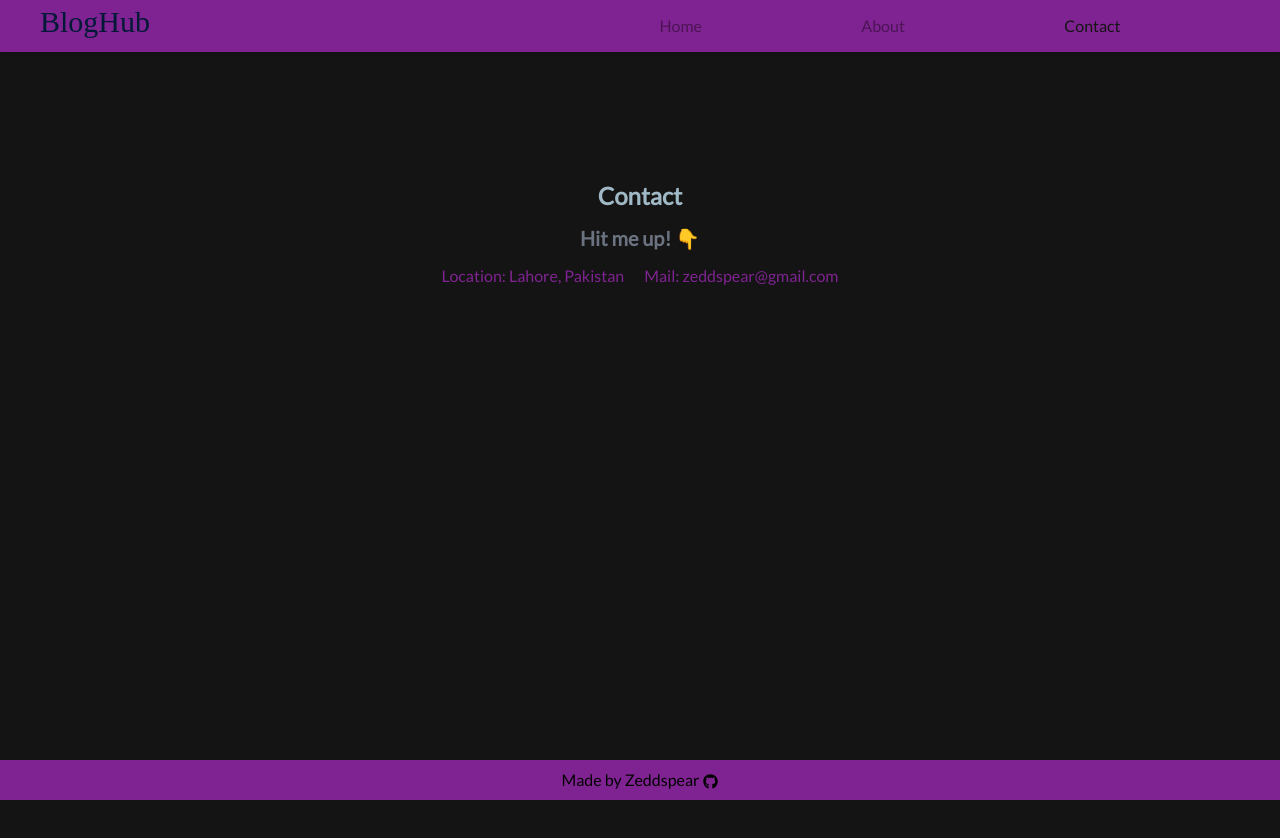
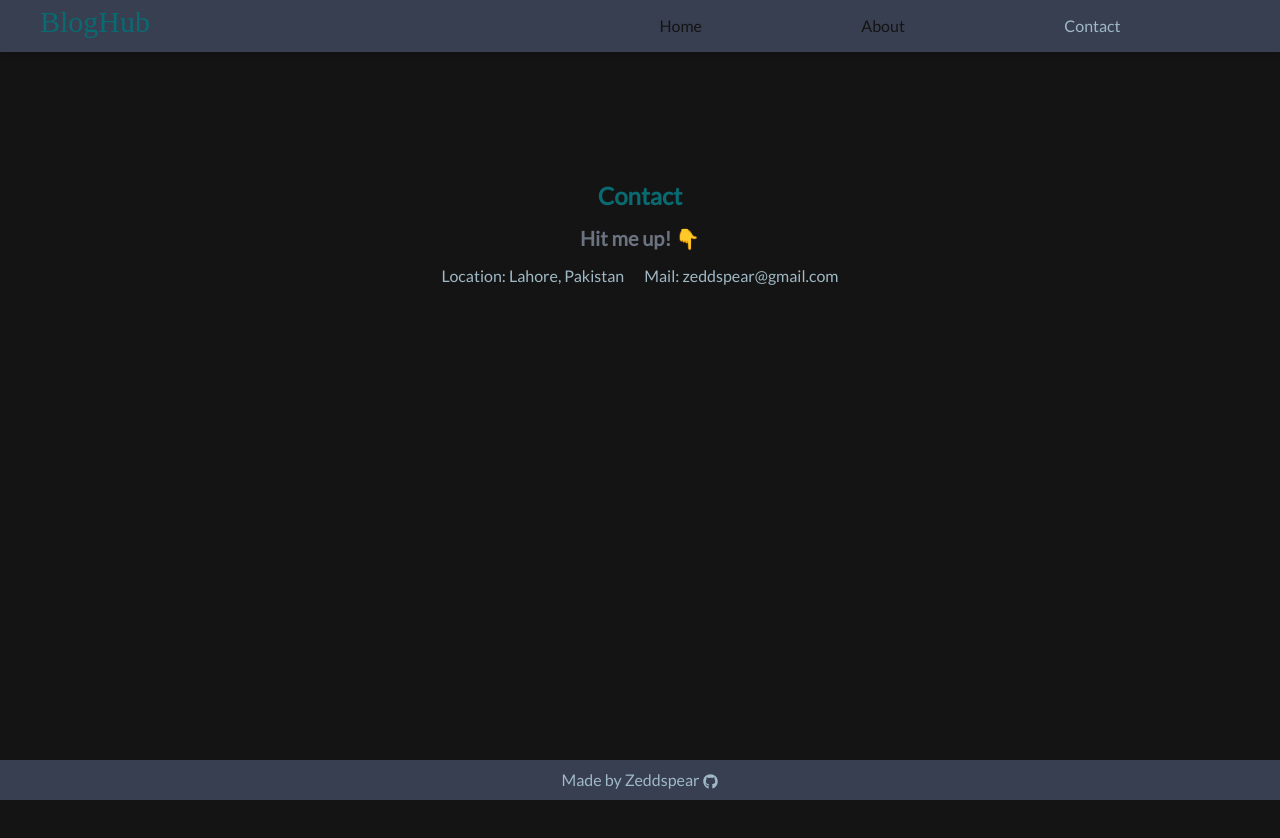
Before and after one commit to zeddspear/Blog-Website, a React (Vite) app in the folder client/: page /contact in a window 1280 px wide. Shown: the top 838 px of the page. Built offline with nearby package versions, Linux system fonts and the light colour scheme; no server answers; a web font is replaced by a local one.

Commit message:
Changed color scheme

```diff
--- a/client/src/components/About/About.jsx
+++ b/client/src/components/About/About.jsx
@@ -2,7 +2,7 @@ function About() {
   return (
     <div className="h-screen bg-surface flex justify-center">
       <div className="flex flex-col items-center pt-32 px-10 max-w-[1000px] text-center">
-        <h3 className="text-2xl text-secondaryMain">Web-Developer 🖤</h3>
+        <h3 className="text-2xl text-tertiaryMain">Web-Developer 🖤</h3>
         <p className="text-md my-3 text-gray-500 font-bold">
           Hi, I'm Zeeshan Ahmed. A passionate MERN stack Web-Developer based in
           Lahore, Pakistan. 🛕
--- a/client/src/components/BlogDetail/BlogDetail.jsx
+++ b/client/src/components/BlogDetail/BlogDetail.jsx
@@ -53,25 +53,25 @@ function BlogDetail() {
           src={blog.picture}
           alt={blog.title}
         />
-        <p className="text-[12px] text-gray-600">{blog.category}</p>
-        <p className="text-3xl text-secondaryMain my-3 font-bold">
+        <p className="text-[12px] text-gray-400">{blog.category}</p>
+        <p className="text-3xl text-tertiaryMain my-3 font-bold">
           {blog.title}
         </p>
-        <p className="text-[12px] text-gray-600">
+        <p className="text-[12px] text-gray-400">
           by <br /> {`${blog.admin?.firstname} ${blog.admin?.lastname}`} <br />
           {new Date(blog.date_posted).toDateString()}
         </p>
       </div>
       <div className="text-center sm:w-[80%] lg:w-[60%] p-3 mb-10">
-        <p className="text-xl text-secondaryMain font-bold mb-1">Description</p>
-        <p className="text-primaryMain description text-md">
+        <p className="text-xl text-tertiaryMain font-bold mb-1">Description</p>
+        <p className="text-secondaryMain description text-md">
           {blog.description}
         </p>
       </div>
       <div className="commentSection w-full border-t-2 border-primaryMain my-3 flex flex-col items-center ">
-        <p className="text-3xl text-secondaryMain my-2">Comments</p>
+        <p className="text-3xl text-tertiaryMain my-2">Comments</p>
         <textarea
-          className="border-b w-[300px]  md:w-[600px] outline-none px-2 py-1"
+          className="border-b w-[300px] bg-gray-400 rounded-md  md:w-[600px] outline-none px-2 py-1"
           id="blogComment"
           name="comment"
           placeholder="Comment Here"
--- a/client/src/components/Contact/Contact.jsx
+++ b/client/src/components/Contact/Contact.jsx
@@ -1,9 +1,9 @@
 function Contact() {
   return (
     <div className="h-screen bg-surface flex flex-col  pt-32 items-center">
-      <p className="text-2xl font-bold text-secondaryMain">Contact</p>
+      <p className="text-2xl font-bold text-tertiaryMain">Contact</p>
       <p className="text-xl my-3 text-gray-500 font-bold">Hit me up! 👇</p>
-      <ul className="flex justify-center items-center gap-5  text-primaryMain">
+      <ul className="flex justify-center items-center gap-5  text-secondaryMain">
         <li>Location: Lahore, Pakistan</li>
         <li>Mail: zeddspear@gmail.com</li>
       </ul>
--- a/client/src/components/Footer/Footer.jsx
+++ b/client/src/components/Footer/Footer.jsx
@@ -2,7 +2,7 @@ import { FaGithub } from "react-icons/fa";
 
 function Footer() {
   return (
-    <div className="bg-primaryMain h-10 flex justify-center items-center fixed bottom-0 w-full ">
+    <div className="bg-primaryMain text-secondaryMain h-10 flex justify-center items-center fixed bottom-0 w-full ">
       <p>Made by Zeddspear</p>
       <a
         className="ml-1 mt-[2px]"
--- a/client/src/components/Header/Header.jsx
+++ b/client/src/components/Header/Header.jsx
@@ -113,8 +113,8 @@ const NavbarLinks = ({ link, linksbyprop }) => {
       <NavLink
         to={toGo}
         className={({ isActive }) =>
-          `lg:font-medium text-base font-semibold lg:border-0 pb-2 ${
-            isActive ? "text-surface" : "text-grayMain"
+          `lg:font-medium font-extrabold lg:border-0 pb-2 ${
+            isActive ? "text-secondaryMain" : "text-surface"
           } pr-10 border-b border-b-interactiveMain border-opacity-10 hover:drop-shadow-xl lg:py-4 lg:px-2`
         }
       >
--- a/client/src/components/Home/Blogs/BlogBox/BlogBox.jsx
+++ b/client/src/components/Home/Blogs/BlogBox/BlogBox.jsx
@@ -1,15 +1,15 @@
 function BlogBox({ ...blog }) {
   return (
-    <div className="rounded-xl min-w-[200px] bg-tertiaryMain border-2 border-primaryMain">
+    <div className="rounded-xl min-w-[200px] bg-tertiaryMain bg-transparent border-2 border-primaryMain">
       <img
         className="max-w-[300px] max-h-[200px] min-w-[260px] aspect-auto rounded-t-xl mb-2 border border-primaryMain"
         src={blog.picture}
         alt={blog.title}
       />
       <div className="p-2">
-        <p className="text-[12px] text-gray-700">{blog.category}</p>
-        <p className="text-xl text-primaryMain font-bold">{blog.title}</p>
-        <p className="text-[12px] text-gray-700">
+        <p className="text-[12px] text-gray-400">{blog.category}</p>
+        <p className="text-xl text-secondaryMain font-bold">{blog.title}</p>
+        <p className="text-[12px] text-gray-400">
           by {`${blog.admin.firstname} ${blog.admin.lastname}`}
         </p>
       </div>
--- a/client/src/components/Home/Home.jsx
+++ b/client/src/components/Home/Home.jsx
@@ -25,7 +25,7 @@ function Home() {
               return (
                 <li
                   key={idx}
-                  className="text-tertiaryMain font-bold hover:scale-105 transition cursor-pointer drop-shadow-xl"
+                  className="text-secondaryMain font-bold hover:scale-105 transition cursor-pointer drop-shadow-xl"
                   onClick={selectCategory}
                 >
                   {cat.name}
--- a/client/tailwind.config.js
+++ b/client/tailwind.config.js
@@ -10,9 +10,9 @@ export default {
         "3xl": "0 45px 65px -12px rgba(0, 0, 0, 0.6)",
       },
       colors: {
-        primaryMain: "#802392",
+        primaryMain: "#383F51",
         secondaryMain: "#A0B9C6",
-        tertiaryMain: "#011936",
+        tertiaryMain: "#096B72",
         lightBrownMain: "#917164",
         UlightBrownMain: "#AD8174",
         surface: "#141414",
```
